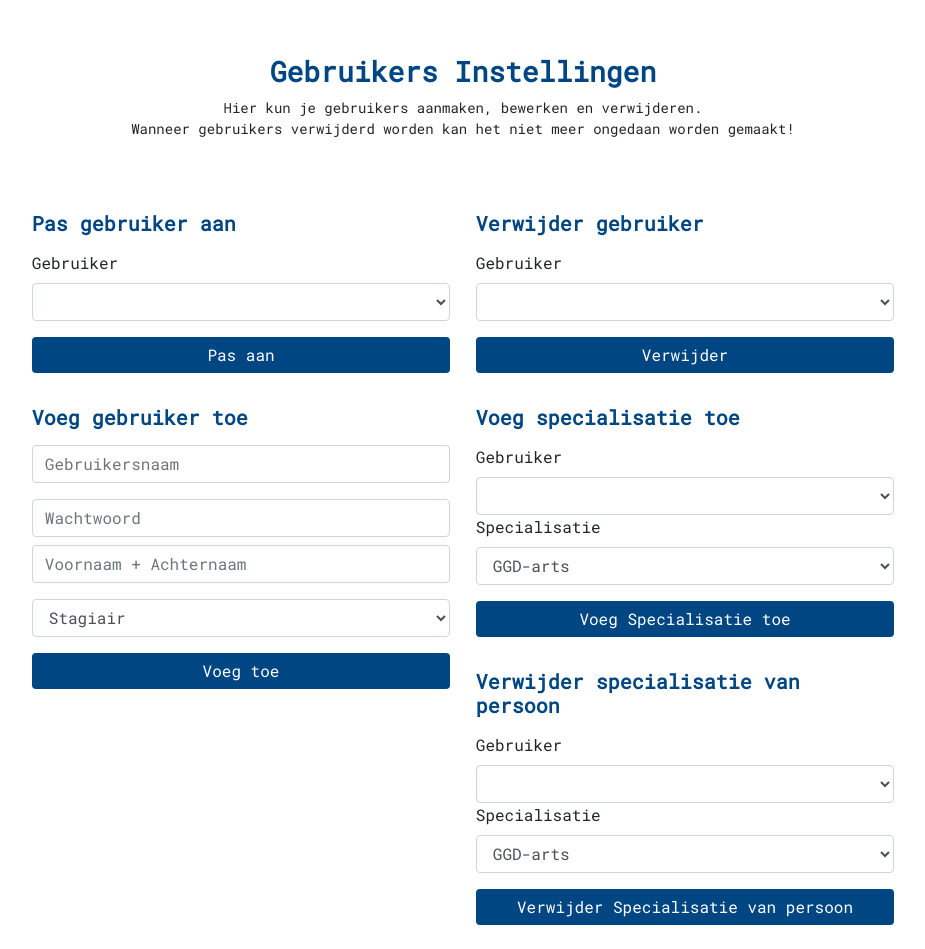
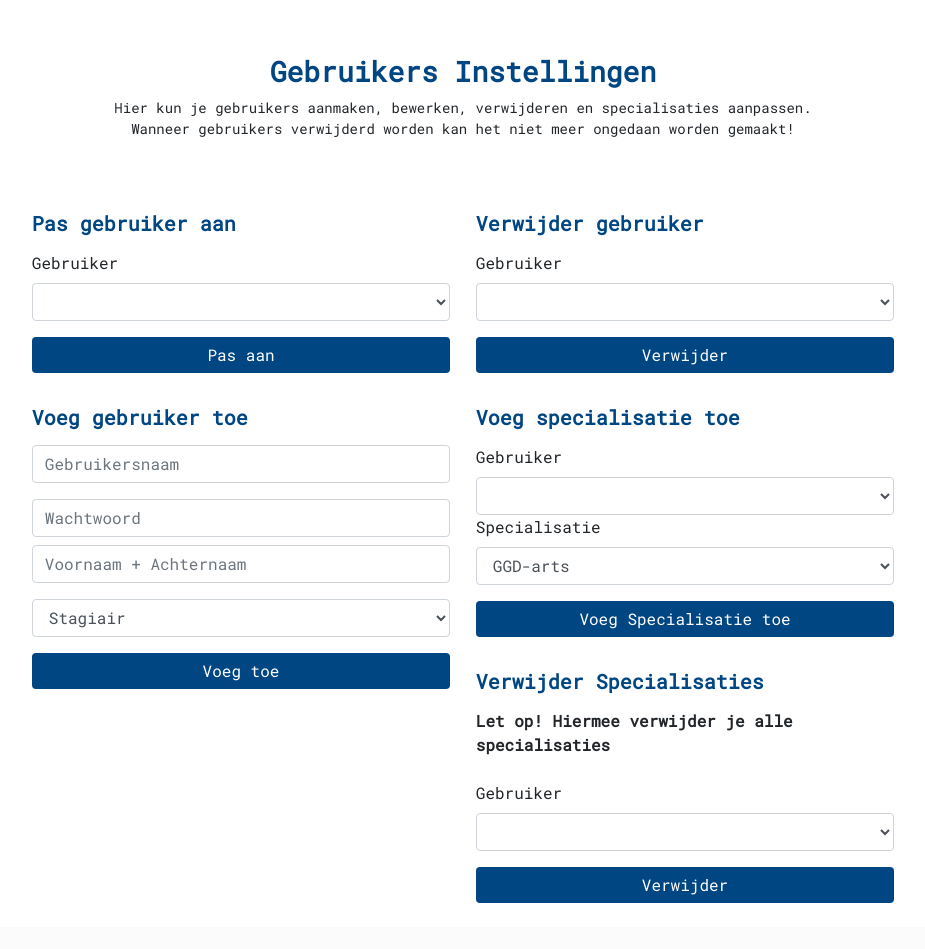
Before and after one commit to SilvesterNL/Person-database-medic, a PHP site: page /users in a window 1280 px wide. Shown: the part 73-1022 px from the top of the page, without its empty margins (177-1102 px from the left). After the commit the page ends 976 px from the top, so only its background shows below. Run offline with PHP 8.4, Linux system fonts and the light colour scheme; a user stored in the database is signed in; data comes from the database, SQL or seed files in the repository; lists and menus that the app fills with data are empty.

Commit message:
Specialisaties werken eindelijk :)
Als het niet werkt moet je ff database aan god silvester vragen

```diff
--- a/users.php
+++ b/users.php
@@ -21,8 +21,8 @@
             if ($insert) {
                 $respone = true;
         }
-    } elseif ($_POST['type'] == "removespecial") {
-        $sql = "DELETE FROM special WHERE username = ".$con->real_escape_string($_POST['specialusername']);
+        } elseif ($_POST['type'] == "removespecial") {
+            $sql = "DELETE FROM special WHERE username = ".$con->real_escape_string($_POST['specialusername']);
         if ($con->query($sql)) {
             $respone = true;
         } else {
@@ -141,7 +141,7 @@
         <main role="main" class="container">
             <div class="content-introduction">
                 <h3>Gebruikers Instellingen</h3>
-                <p class="lead">Hier kun je gebruikers aanmaken, bewerken en verwijderen. <br /><strong>Wanneer gebruikers verwijderd worden kan het niet meer ongedaan worden gemaakt!</strong></p>
+                <p class="lead">Hier kun je gebruikers aanmaken, bewerken, verwijderen en specialisaties aanpassen. <br /><strong>Wanneer gebruikers verwijderd worden kan het niet meer ongedaan worden gemaakt!</strong></p>
             </div>
             <div class="users-container">
                 <?php if ($_SERVER['REQUEST_METHOD'] == "POST" && $_POST['type'] == "edit") { ?>
@@ -255,7 +255,7 @@
                             <label for="userselect">Gebruiker</label>
                             <select class="form-control" name="user">
                             <?php foreach($user_array as $user){?>
-                                <option value="<?php echo $user["name"] ?>"><?php echo $user["name"]; ?></option>
+                                <option value="<?php echo $user["id"] ?>"><?php echo $user["name"]; ?></option>
                             <?php }?>
                             </select>
                             <label for="userselect">Specialisatie</label>
@@ -272,29 +272,25 @@
                     </form>
                 </div>
                 <div class="right-panel-container">
-                    <h5 class="panel-container-title">Verwijder specialisatie van persoon</h5>
-                    <?php if ($_SERVER['REQUEST_METHOD'] == "POST" && $_POST['type'] == "specialusername" && $respone) {?>
-                        <?php echo "<p style='color: #13ba2c;'>Specialisatie Aangepast</p>"; ?>
+                    <h5 class="panel-container-title">Verwijder Specialisaties</h5>
+                    <h8 class="panel-container-title">Let op! Hiermee verwijder je alle specialisaties</h8>
+
+                    <?php if ($_SERVER['REQUEST_METHOD'] == "POST" && $_POST['type'] == "removespecial" && $respone) {?>
+                        <?php echo "<p style='color: #13ba2c;'>Specialisatie Verwijderd</p>"; ?>
                     <?php } ?>
                     <form method="post">
-                        <input type="hidden" name="type" value="specialusername">
+                        <input type="hidden" name="type" value="removespecial">
                         <div class="form-group">
+                            <br>
                             <label for="userselect">Gebruiker</label>
                             <select class="form-control" name="specialusername">
                             <?php foreach($user_array as $user){?>
-                                <option value="<?php echo $user["name"] ?>"><?php echo $user["name"]; ?></option>
+                                <option value="<?php echo $user["id"] ?>"><?php echo $user['name']; ?></option>
                             <?php }?>
                             </select>
-                            <label for="userselect">Specialisatie</label>
-                            <select class="form-control" style="margin-bottom:2vh;" name="speciali" required>
-                            <option value="GGD-arts">GGD-arts</option>
-                            <option value="Rapid-Responder">Rapid Responder</option>
-                            <option value="Mobiel-Medisch-Team">Het Mobiel Medisch Team</option>
-                            <option value="Officier-van-dienst-geneeskunde">Officier van Dienst - Geneeskunde</option>
-                        </select>
                         </div>
                         <div class="form-group">
-                            <button type="submit" name="specialusername" class="btn btn-primary btn-police">Verwijder Specialisatie van persoon</button>
+                            <button type="submit" name="removespecial" class="btn btn-primary btn-police">Verwijder</button>
                         </div>
                     </form>
                 </div>
```
